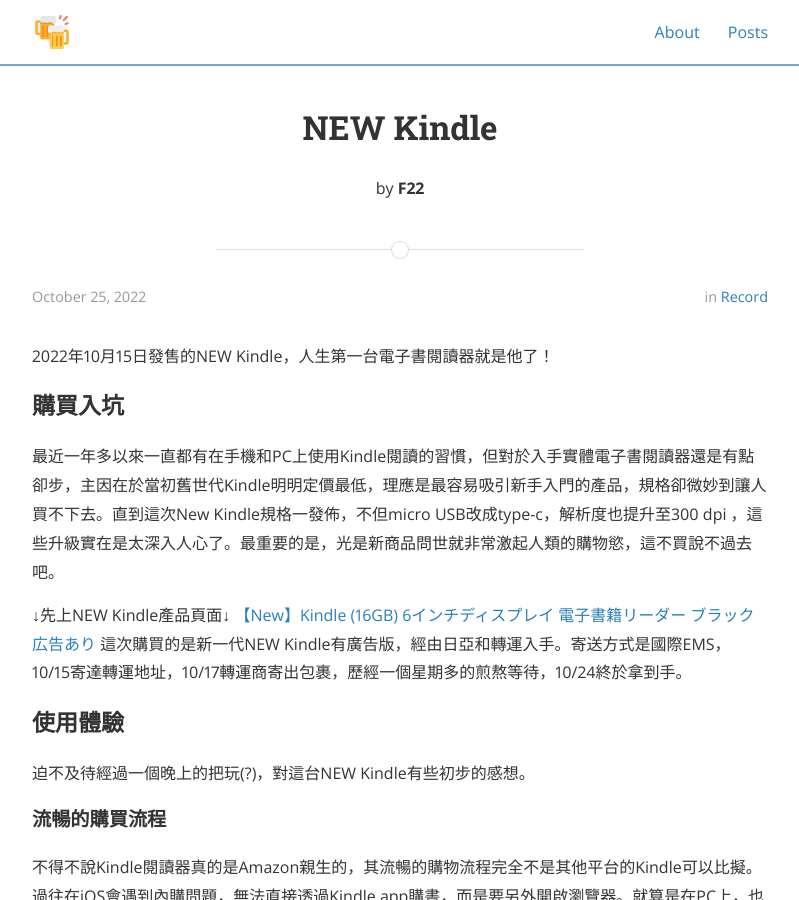
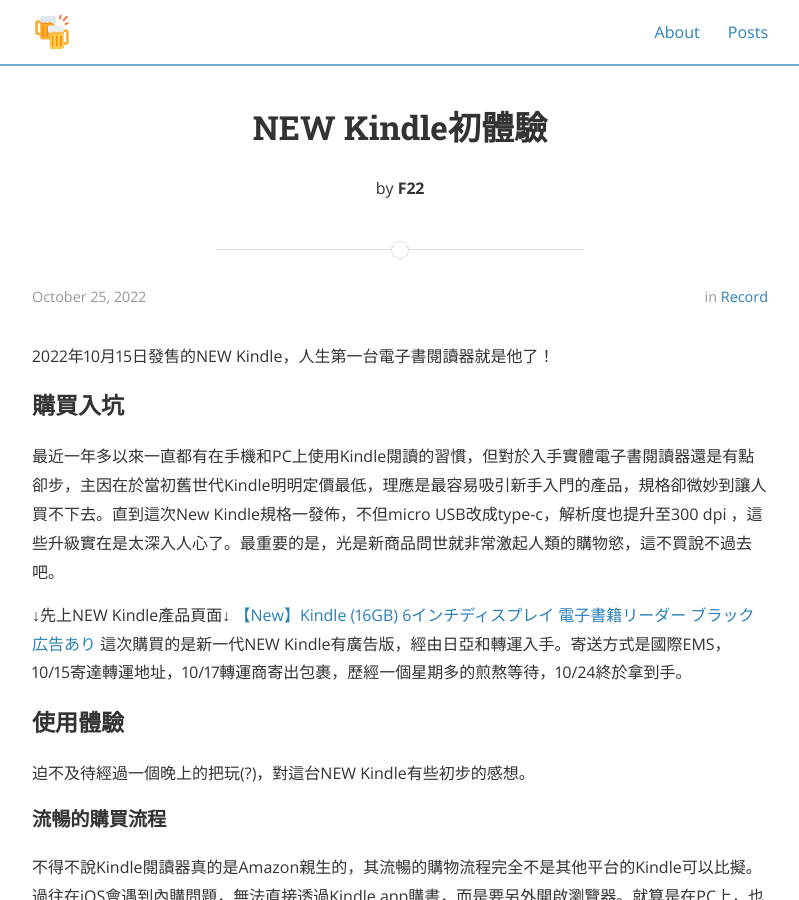
Before and after one commit to eastlazyking/eastlazyking.github.io, a Jekyll site: the page built from _posts/2022-10-25-NEW-Kindle.md, in a window 1280 px wide and 900 px high. Shown: the whole window, without its empty margins (240-1039 px from the left). Built offline with Jekyll 4.4.1, drawn with Linux system fonts in a browser that asks for light colours; nearby versions of some CDN libraries.

Commit message:
fix index

```diff
--- a/_posts/2022-10-25-NEW-Kindle.md
+++ b/_posts/2022-10-25-NEW-Kindle.md
@@ -1,12 +1,14 @@
 ---
 layout: post
-title:  "NEW Kindle"
+title:  "NEW Kindle初體驗"
 date:   2022-10-25
 author: F22
 categories: Record
 ---
 
 2022年10月15日發售的NEW Kindle，人生第一台電子書閱讀器就是他了！
+
+<!--more-->
 
 ### 購買入坑
 最近一年多以來一直都有在手機和PC上使用Kindle閱讀的習慣，但對於入手實體電子書閱讀器還是有點卻步，主因在於當初舊世代Kindle明明定價最低，理應是最容易吸引新手入門的產品，規格卻微妙到讓人買不下去。直到這次New Kindle規格一發佈，不但micro USB改成type-c，解析度也提升至300 dpi ，這些升級實在是太深入人心了。最重要的是，光是新商品問世就非常激起人類的購物慾，這不買說不過去吧。
--- a/index.html
+++ b/index.html
@@ -14,6 +14,7 @@ pagination:
   </div>
 </div>
 
+
 <div class="wrapper">
 <ul class="post-list">
   {% for post in paginator.posts %}
@@ -21,9 +22,6 @@ pagination:
     <h2>
       <a class="post-link" href="{{ post.url | prepend: site.baseurl }}">{{ post.title }}</a>
     </h2>
-    <section class="post-excerpt" itemprop="description">
-      <p>{{ post.content | strip_html | truncatewords: 50 }}</p>
-    </section>
     <section class="post-meta">
       <div class="post-date">{{ post.date | date: "%B %-d, %Y" }}</div>
       <div class="post-categories">
```
